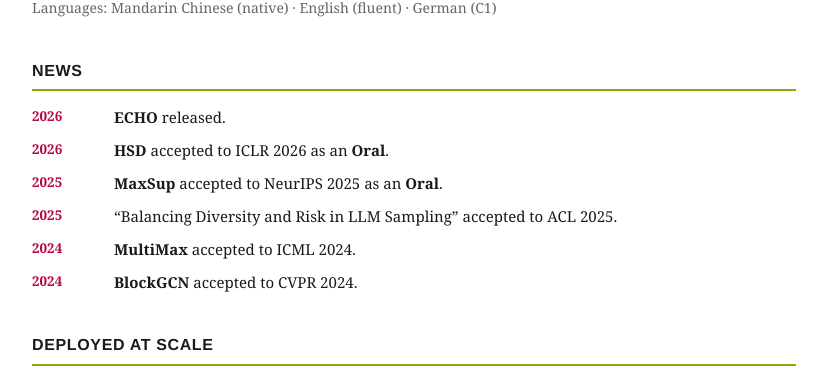
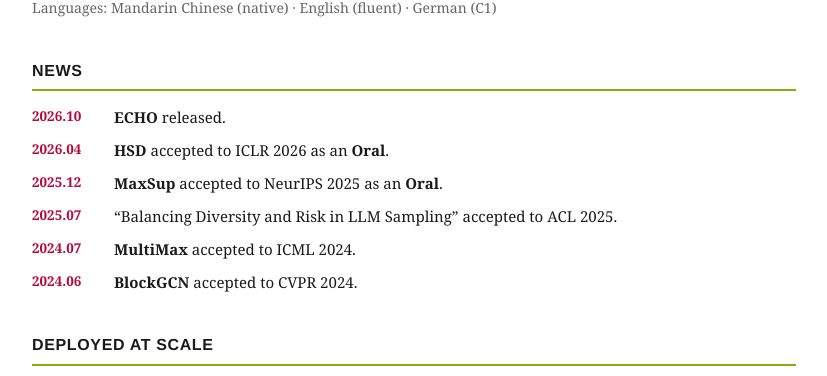
Before and after one commit to ZhouYuxuanYX/ZhouYuxuanYX.github.io, a Jekyll site: the page cv/index.html, which Jekyll copies as it is, in a window 1280 px wide and 900 px high, scrolled down 370 px. Shown: the part 153-529 px from the top of the window, without its empty margins (226-1053 px from the left). Built offline with Jekyll 4.4.1, drawn with Linux system fonts in a browser that asks for light colours.

Commit message:
CV: month-precision News dates

```diff
--- a/cv/index.html
+++ b/cv/index.html
@@ -95,12 +95,12 @@
   <!-- NEWS -->
   <h2>News</h2>
   <ul class="news">
-    <li><span class="date">2026</span><span><strong>ECHO</strong> released.</span></li>
-    <li><span class="date">2026</span><span><strong>HSD</strong> accepted to ICLR 2026 as an <strong>Oral</strong>.</span></li>
-    <li><span class="date">2025</span><span><strong>MaxSup</strong> accepted to NeurIPS 2025 as an <strong>Oral</strong>.</span></li>
-    <li><span class="date">2025</span><span>&ldquo;Balancing Diversity and Risk in LLM Sampling&rdquo; accepted to ACL 2025.</span></li>
-    <li><span class="date">2024</span><span><strong>MultiMax</strong> accepted to ICML 2024.</span></li>
-    <li><span class="date">2024</span><span><strong>BlockGCN</strong> accepted to CVPR 2024.</span></li>
+    <li><span class="date">2026.10</span><span><strong>ECHO</strong> released.</span></li>
+    <li><span class="date">2026.04</span><span><strong>HSD</strong> accepted to ICLR 2026 as an <strong>Oral</strong>.</span></li>
+    <li><span class="date">2025.12</span><span><strong>MaxSup</strong> accepted to NeurIPS 2025 as an <strong>Oral</strong>.</span></li>
+    <li><span class="date">2025.07</span><span>&ldquo;Balancing Diversity and Risk in LLM Sampling&rdquo; accepted to ACL 2025.</span></li>
+    <li><span class="date">2024.07</span><span><strong>MultiMax</strong> accepted to ICML 2024.</span></li>
+    <li><span class="date">2024.06</span><span><strong>BlockGCN</strong> accepted to CVPR 2024.</span></li>
   </ul>
 
   <!-- RESEARCH -->
```
